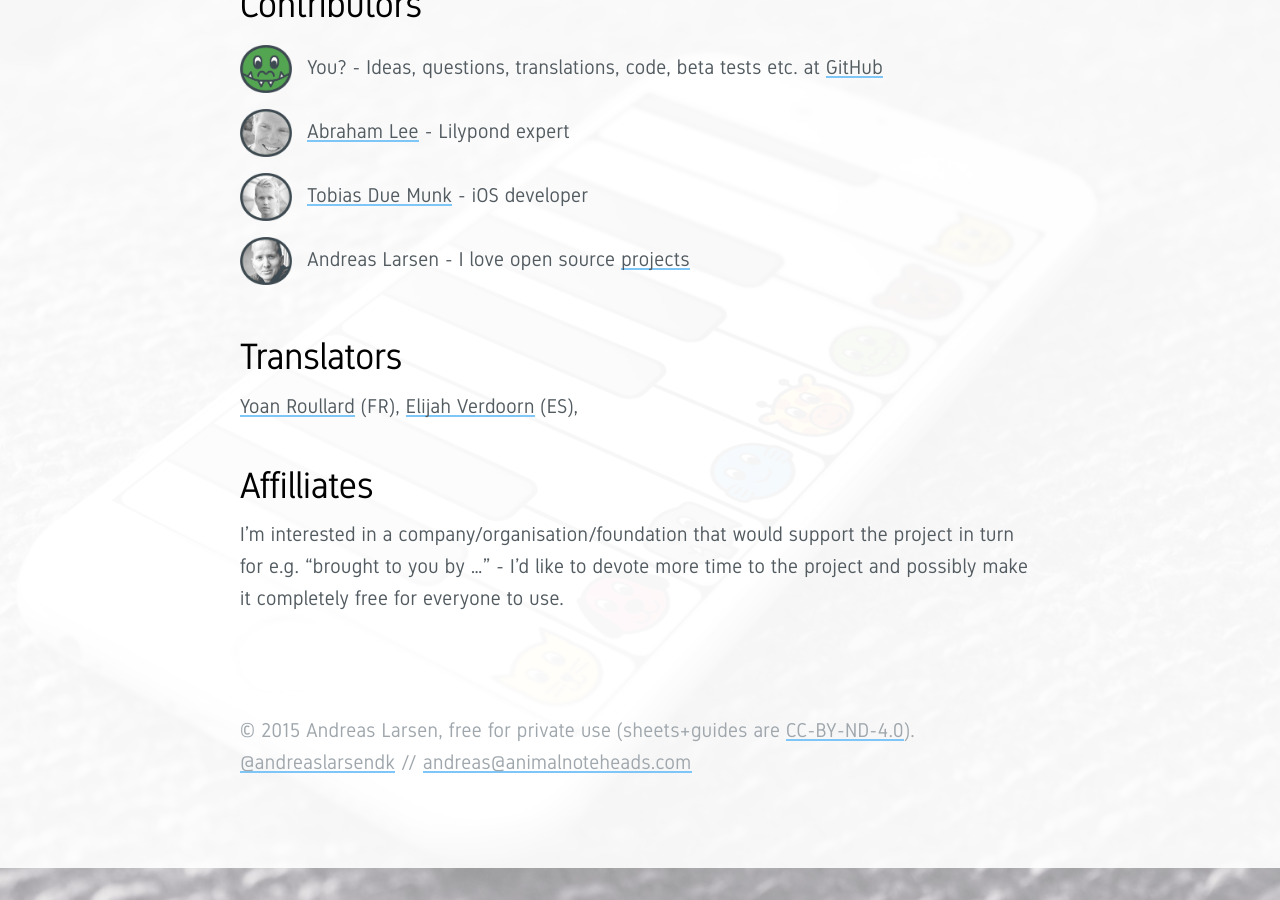
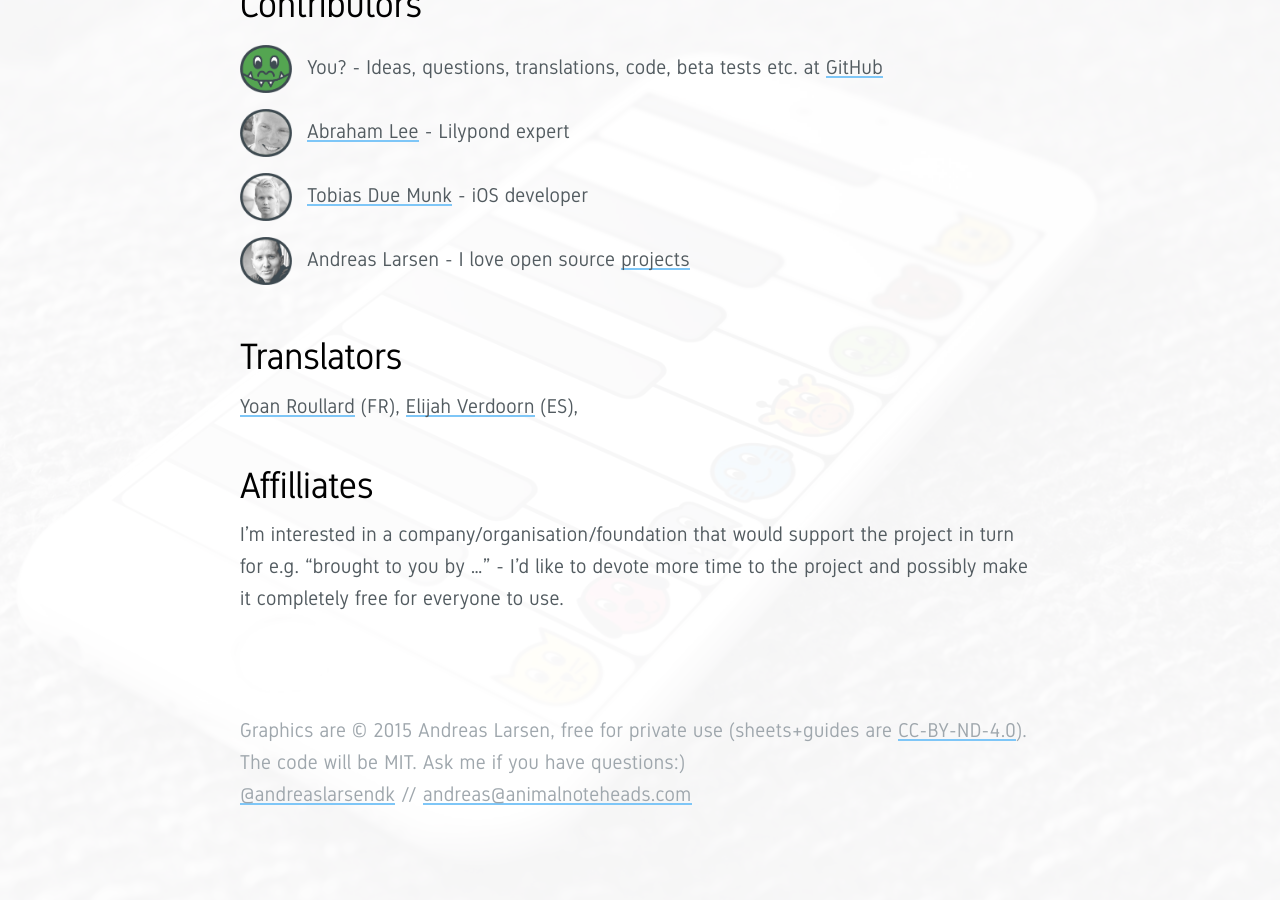
Before and after one commit to larsenwork/animalnoteheads, a Jekyll site: the page built from index.md, in a window 1280 px wide and 900 px high, scrolled down 1819 px. Built offline with Jekyll 4.4.1, drawn with Linux system fonts in a browser that asks for light colours; comment, search, counter and statistics services are not loaded.

Commit message:
license text update

```diff
--- a/_includes/footer.html
+++ b/_includes/footer.html
@@ -1,6 +1,6 @@
 <footer>
   <div class="wrap">
-    <p>© 2015 Andreas Larsen, free for private use (sheets+guides are <a href="https://creativecommons.org/licenses/by-nd/4.0/">CC-BY-ND-4.0</a>).</p>
+    <p>Graphics are © 2015 Andreas Larsen, free for private use (sheets+guides are <a href="https://creativecommons.org/licenses/by-nd/4.0/">CC-BY-ND-4.0</a>). The code will be MIT. Ask me if you have questions:)</p>
     <p><a href="https://twitter.com/andreaslarsendk">@andreaslarsendk</a> // <a href="mailto:andreas@animalnoteheads.com">andreas@animalnoteheads.com</a>
     </p>
   </div>
```
Also changed, not shown: 1 other file.
